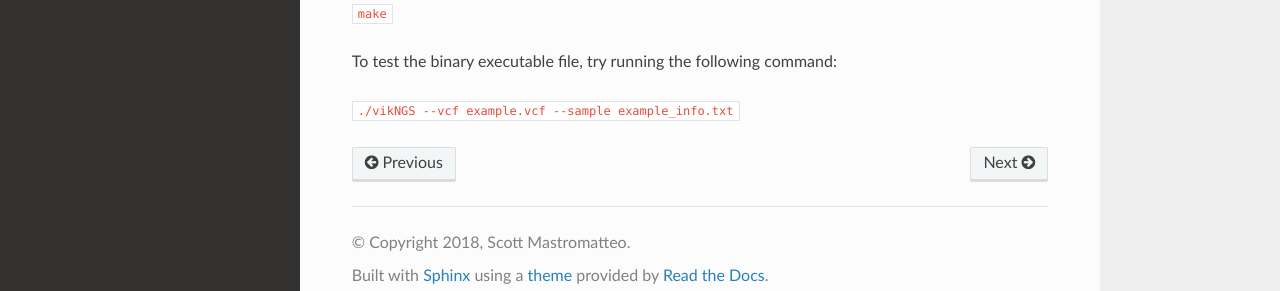
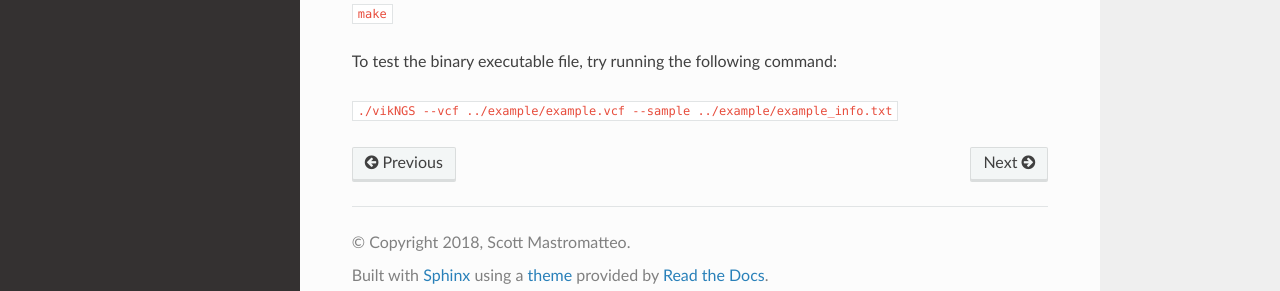
Before and after one commit to ScottMastro/vikngsdocs, a Sphinx documentation site: the page built from source/quick_start.rst, in a window 1280 px wide and 1218 px high. Shown: the part 906-1197 px from the top of the window. Built offline with Sphinx 7.4.7 and the Read the Docs theme 2.0.0, drawn with Linux system fonts in a browser that asks for light colours.

Commit message:
Update quick_start.rst

```diff
--- a/source/quick_start.rst
+++ b/source/quick_start.rst
@@ -35,4 +35,4 @@ From the command line, run the following commands:
 
 To test the binary executable file, try running the following command:
 
-| ``./vikNGS --vcf example.vcf --sample example_info.txt``
+| ``./vikNGS --vcf ../example/example.vcf --sample ../example/example_info.txt``
```
